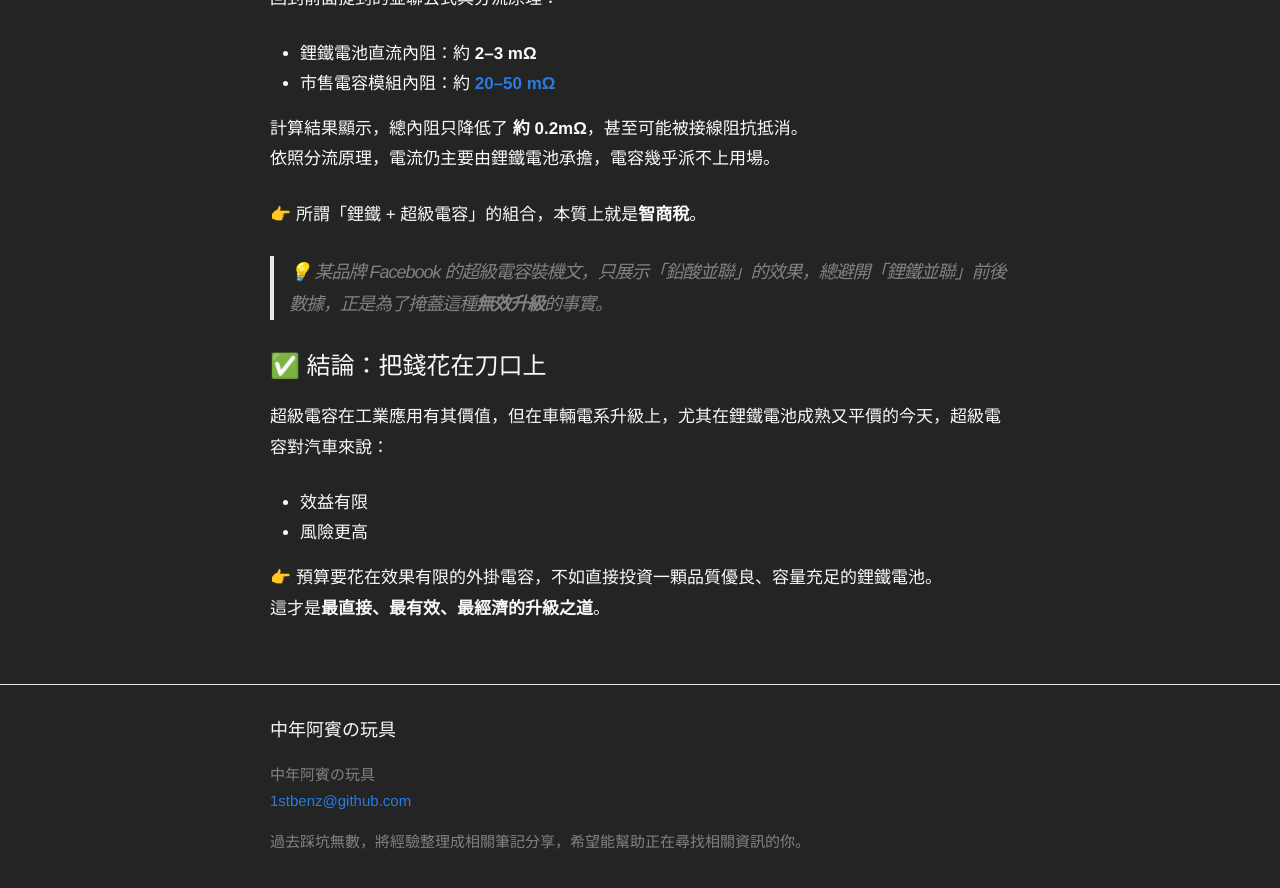
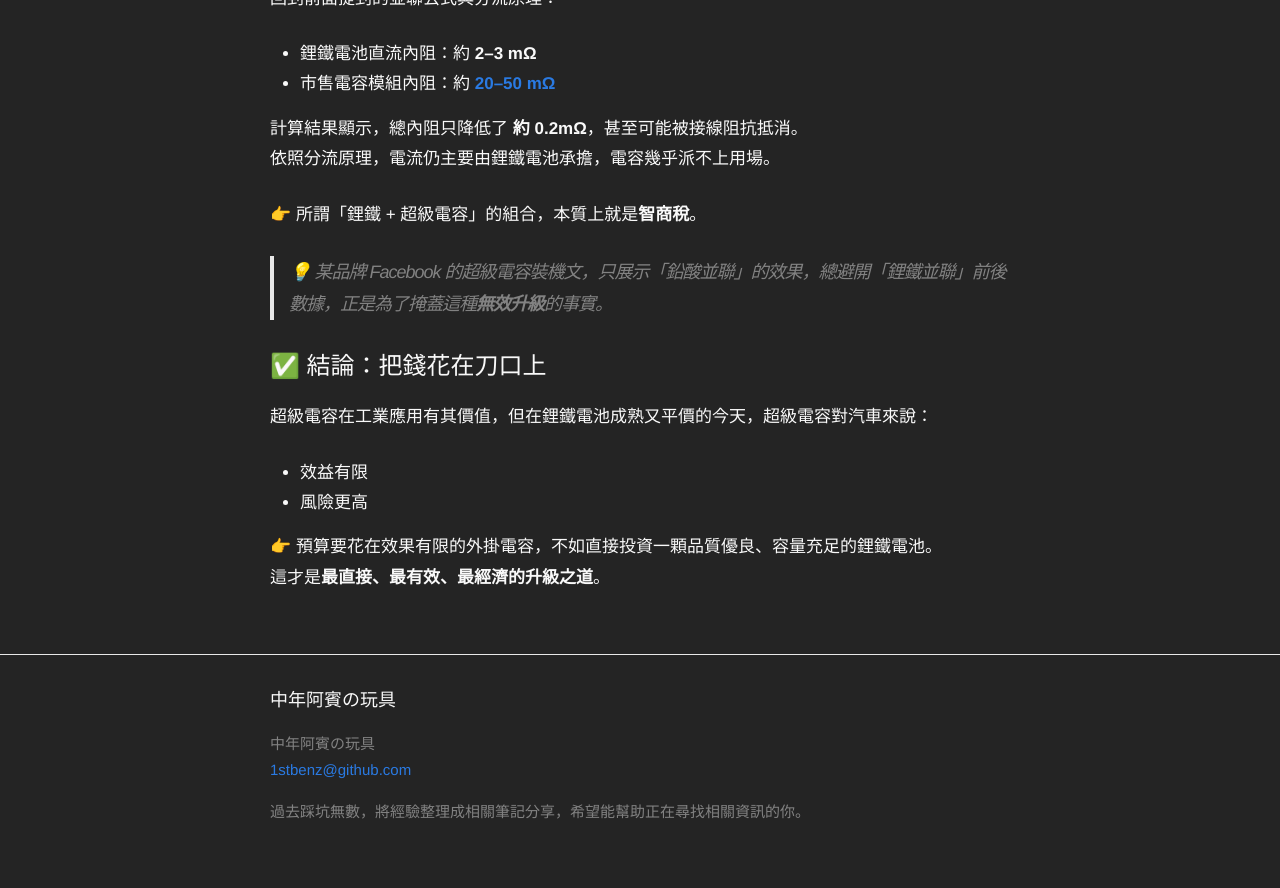
Before and after one commit to 1stbenz/1stbenz.github.io, a Jekyll site: the page built from _posts/2025-10-18-dont-use-supercap.md, in a window 1280 px wide and 900 px high, scrolled down 3563 px. Shown: the top 888 px of the window. Built offline with Jekyll 4.4.1, drawn with Linux system fonts in a browser that asks for light colours.

Commit message:
Update 2025-10-18-dont-use-supercap.md

```diff
--- a/_posts/2025-10-18-dont-use-supercap.md
+++ b/_posts/2025-10-18-dont-use-supercap.md
@@ -125,7 +125,7 @@ categories: Auto
 
 ## ✅ 結論：把錢花在刀口上
 
-超級電容在工業應用有其價值，但在車輛電系升級上，尤其在鋰鐵電池成熟又平價的今天，超級電容對汽車來說：
+超級電容在工業應用有其價值，但在鋰鐵電池成熟又平價的今天，超級電容對汽車來說：
 
 -   效益有限
 -   風險更高
```
